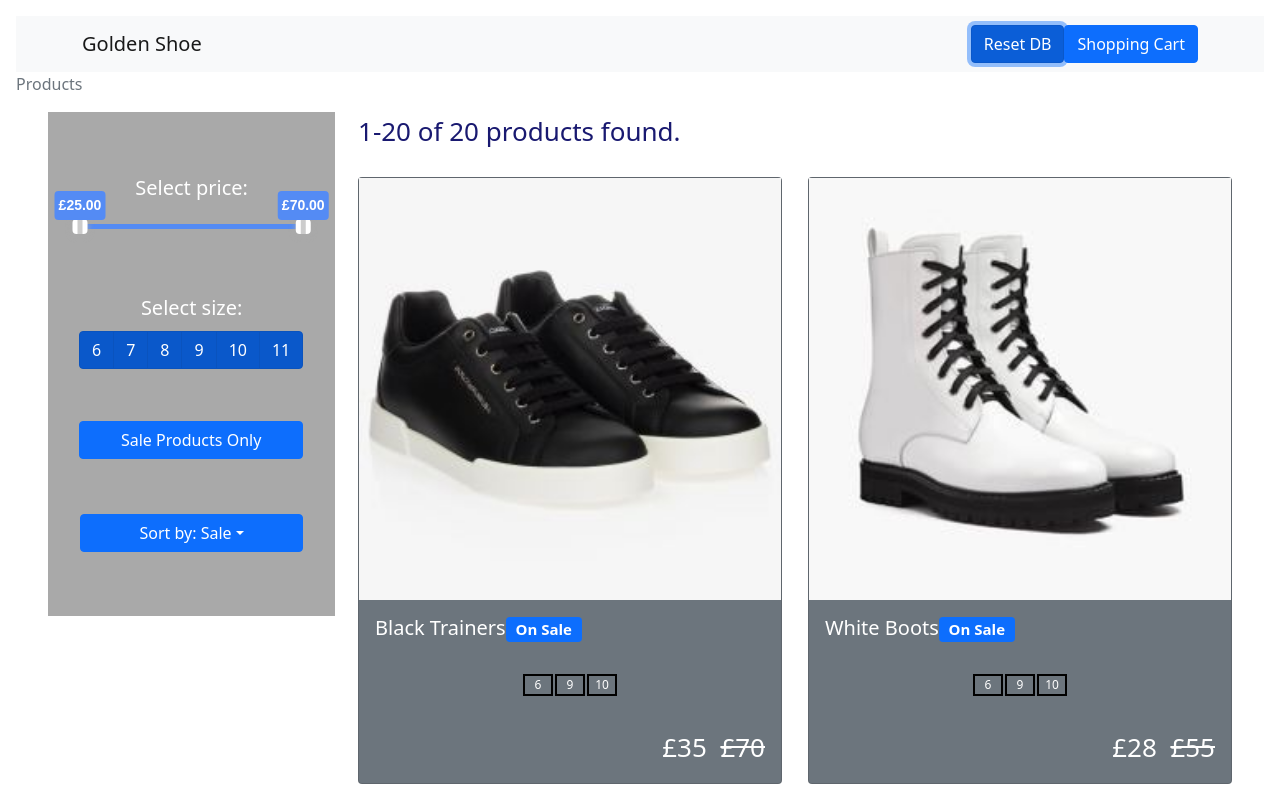
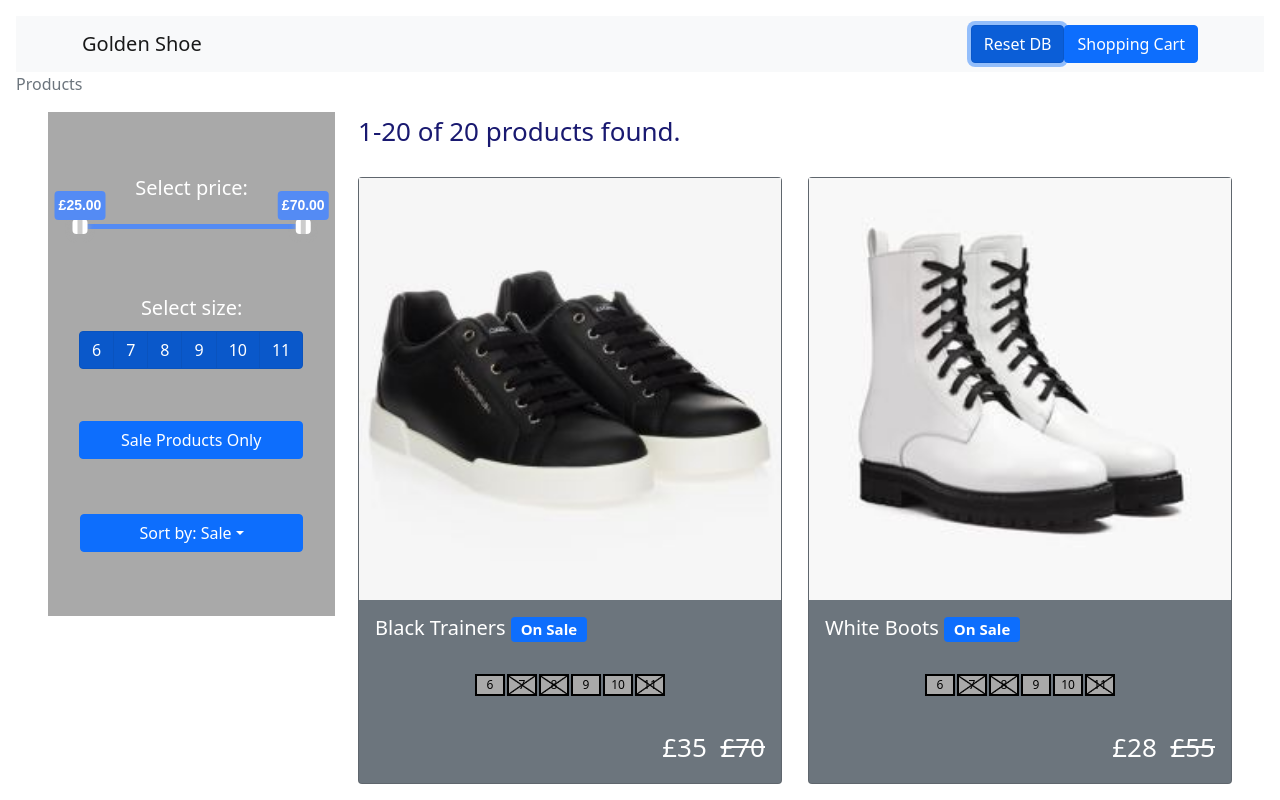
Before and after one commit to Aaron-Mackay/ecommerce-react, a React (Create React App) app: page / in a window 1280 px wide. Both pictures are taken after a click on the button "Reset DB". Shown: the top 800 px of the page. Built offline with nearby package versions, Linux system fonts and the light colour scheme.

Commit message:
Added out of stock indication

```diff
--- a/src/components/ProductCard.css
+++ b/src/components/ProductCard.css
@@ -16,3 +16,15 @@
 .card-body {
     padding: 0.5rem 1rem;
 }
+
+.sizeSquare
+{
+    border: 5px solid black;
+    background-color: darkgrey;
+    color: black;
+}
+
+.outOfStock {
+    background: url("../images/outOfStock.png");
+    background-size: 100% 100%;
+}
--- a/src/components/ProductCard.js
+++ b/src/components/ProductCard.js
@@ -6,9 +6,9 @@ import Badge from 'react-bootstrap/Badge'
 import {LinkContainer} from 'react-router-bootstrap'
 import useImage from "./useImage";
 
-const ProductCard = ({item, price, stockLevels, salePrice, id, imageUrl}) =>
+const ProductCard = ({item, price, stockLevels, salePrice, id}) =>
 {
-    const {loading, error, image} = useImage(item)
+    const {loading, image} = useImage(item)
 
     const toTitleCase = (str) =>
     {
@@ -21,22 +21,21 @@ const ProductCard = ({item, price, stockLevels, salePrice, id, imageUrl}) =>
     return (
             <LinkContainer to={`/product/${id}`}>
                 <Card style={{width: '18rem'}} bg={'secondary'} text={'white'}>
-                    <img  variant="top" src={loading ? mockImage : image}
-                    />
+                    <img variant="top" src={loading ? mockImage : image} style={{height: "100%"}} alt={"product"}/>
                     <Card.Body>
                         <h5 style={{margin: "0px"}}>
-                            {toTitleCase(item)}
+                            {toTitleCase(item)}&nbsp;
                             {salePrice ? <Badge bg="primary">On Sale</Badge> : ""}
                         </h5>
                     </Card.Body>
                     <Card.Body>
                         <div className={"size-grid"}>
-                            {Object.entries(stockLevels).filter(stockLevel => stockLevel[1] > 0)
+                            {Object.entries(stockLevels)//.filter(stockLevel => stockLevel[1] > 0)
                             .map(stockLevel =>
                             {
-                                return <div style={{border: "5px solid black;"}}>
-                                    {stockLevel[0]}
-                                </div>
+                                return <div className={stockLevel[1] ? "sizeSquare" : "sizeSquare outOfStock"} >
+                                        {stockLevel[0]}
+                                    </div>
                             })
                             }
                         </div>
```
Also changed, not shown: src/images/outOfStock.png (added).
